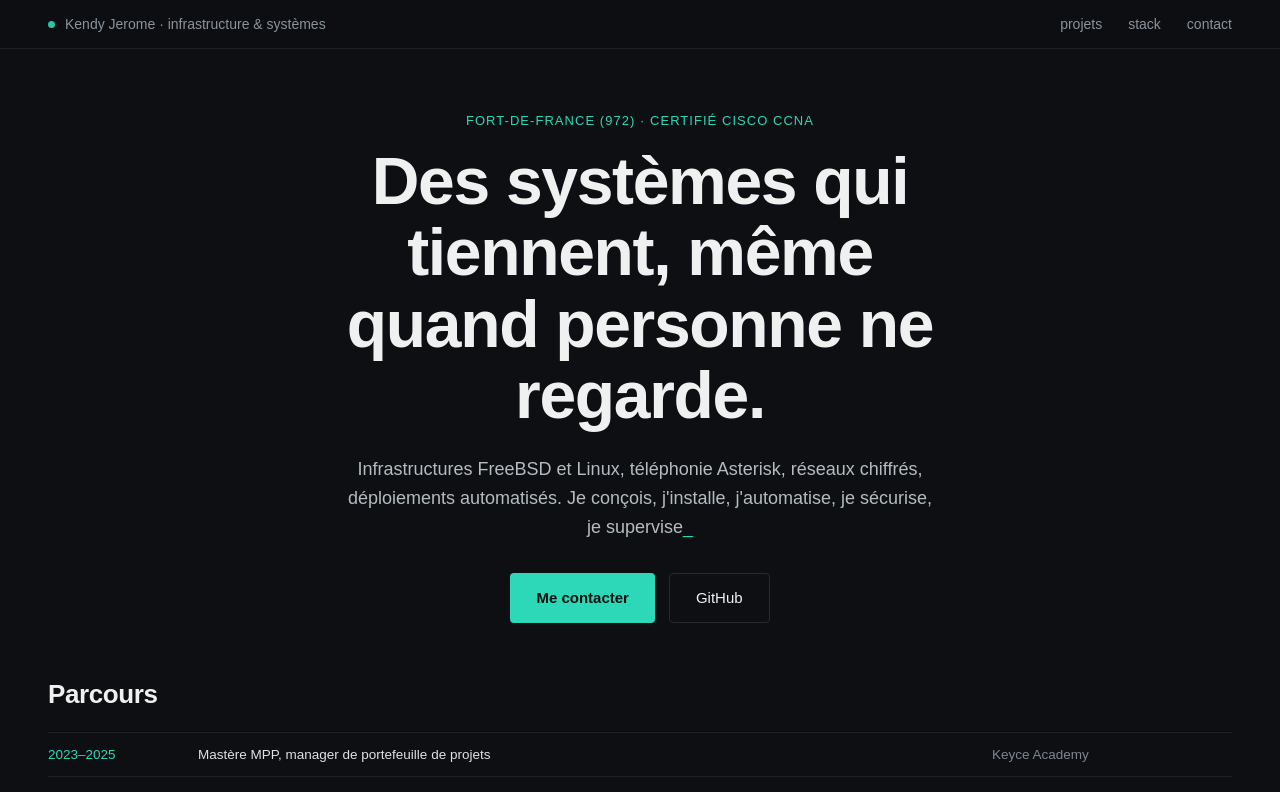
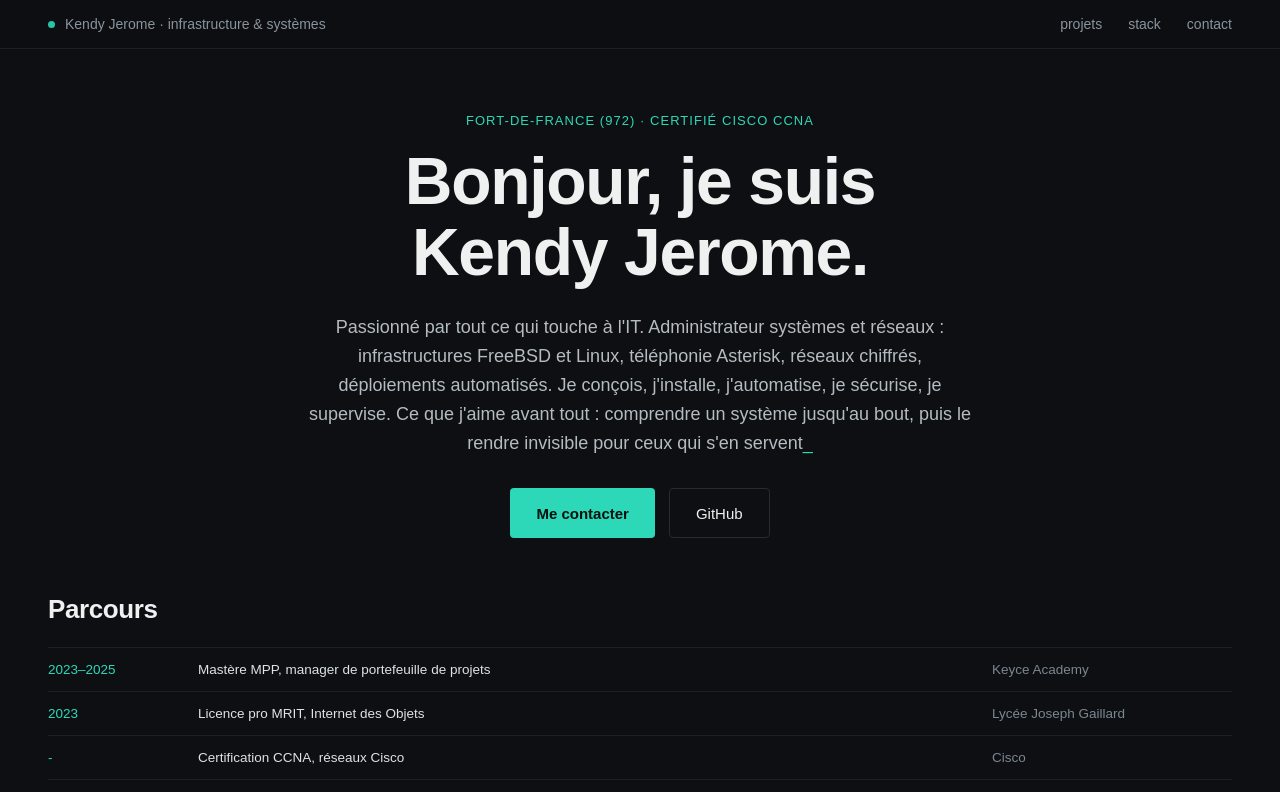
Before and after one commit to KeNrOm97/Kendy-JEROME, a Next.js app: page / in a window 1280 px wide. Shown: the top 792 px of the page. Built offline with nearby package versions, Linux system fonts and the light colour scheme; no server answers; a web font is replaced by a local one.

Commit message:
Simplifie et étoffe la présentation du hero
Remplace le titre technique par une présentation personnelle directe,
garde les CTA Me contacter / GitHub inchangés.

```diff
--- a/app/page.js
+++ b/app/page.js
@@ -214,10 +214,10 @@ export default function Home() {
           Fort-de-France (972) · certifié Cisco CCNA
         </div>
         <h1 style={{margin: '0', fontFamily: "var(--font-familjen-grotesk), sans-serif", fontWeight: '700', fontSize: 'clamp(34px, 7.2vw, 66px)', lineHeight: '1.08', letterSpacing: '-0.02em'}}>
-          Des systèmes qui tiennent, même quand personne ne regarde.
+          Bonjour, je suis Kendy Jerome.
         </h1>
         <p style={{margin: '24px 0 0 0', fontSize: 'clamp(15px, 2.6vw, 18px)', lineHeight: '1.62', color: '#b4bcc2', maxWidth: '38em'}}>
-          Infrastructures FreeBSD et Linux, téléphonie Asterisk, réseaux chiffrés, déploiements automatisés. Je conçois, j'installe, j'automatise, je sécurise, je supervise
+          Passionné par tout ce qui touche à l'IT. Administrateur systèmes et réseaux : infrastructures FreeBSD et Linux, téléphonie Asterisk, réseaux chiffrés, déploiements automatisés. Je conçois, j'installe, j'automatise, je sécurise, je supervise. Ce que j'aime avant tout : comprendre un système jusqu'au bout, puis le rendre invisible pour ceux qui s'en servent
           <span className="caret" style={{color: '#2dd8b8'}}>
             _
           </span>
```
